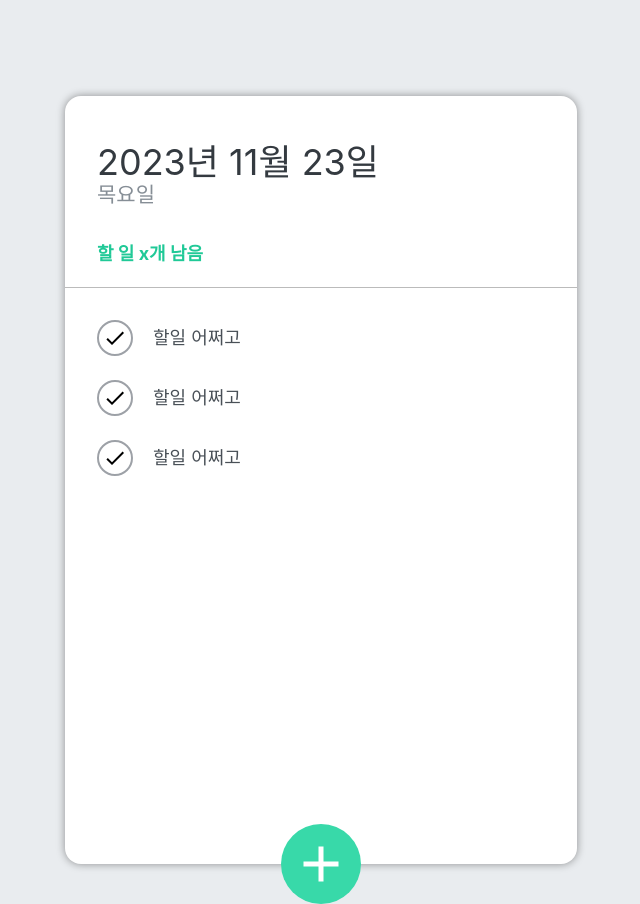
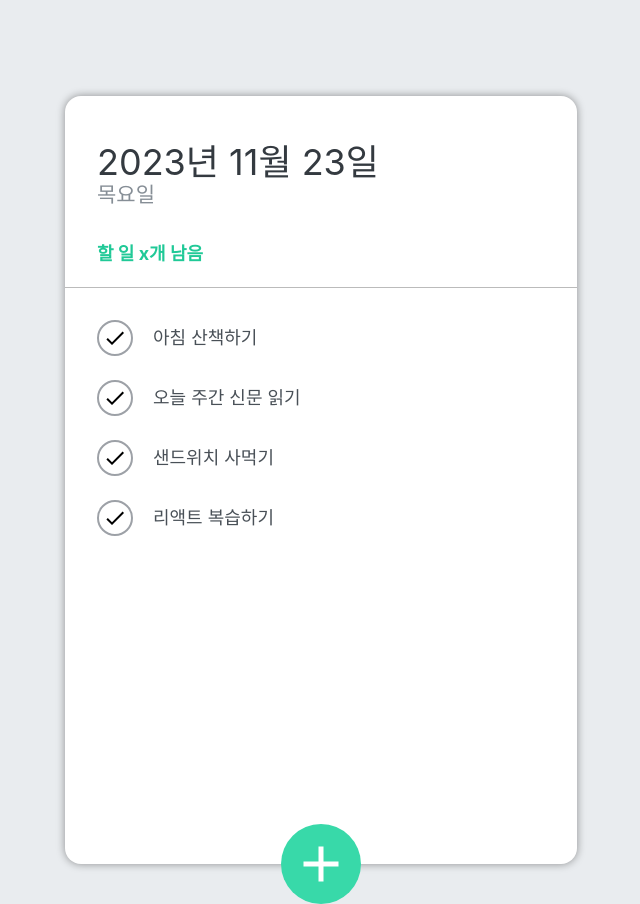
Before and after one commit to ilsy23/react-todo-app, a React (Create React App) app: page / in a window 1280 px wide. Shown: the whole page, without its empty margins (319-959 px from the left). Built offline with nearby package versions, Linux system fonts and the light colour scheme.

Commit message:
#4. 할 일 등록 / 삭제

```diff
--- a/src/components/TodoInput.js
+++ b/src/components/TodoInput.js
@@ -3,23 +3,47 @@
 import './scss/TodoInput.scss';
 import cn from 'classnames';
 
-const TodoInput = () => {
+const TodoInput = ({ addTodo }) => {
   // 입력창 오픈 여부를 표현하는 상태값
   const [open, setOpen] = useState(false);
+
+  // 할 일 입력창에 입력한 내용을 표현하는 상태값
+  const [todoText, setTodoText] = useState('');
 
   // +버튼 클릭 시 이벤트
   const onToggle = () => {
     setOpen(!open);
   };
 
+  // input change 이벤트 핸들러
+  const todoChangeHandler = (e) => {
+    setTodoText(e.target.value);
+  };
+
+  // submit 이벤트 핸들러
+  const submitHandler = (e) => {
+    e.preventDefault(); // 태그의 기본 기능 제한 (submit 막기)
+
+    // 부모 컴포넌트가 전달한 함수의 매개값으로 입력값 넘기기.
+    addTodo(todoText);
+
+    // 입력이 끝나면 입력창 비우기
+    setTodoText('');
+  };
+
   return (
     <>
       {open && (
         <div className='form-wrapper'>
-          <form className='insert-form'>
+          <form
+            className='insert-form'
+            onSubmit={submitHandler}
+          >
             <input
               type='text'
               placeholder='할 일 입력 후, 엔터를 누르세요.'
+              onChange={todoChangeHandler}
+              value={todoText}
             />
           </form>
         </div>
--- a/src/components/TodoItem.js
+++ b/src/components/TodoItem.js
@@ -2,14 +2,18 @@
 import { MdDelete, MdDone } from 'react-icons/md';
 import './scss/TodoItem.scss';
 
-const TodoItem = () => {
+const TodoItem = ({ item, remove }) => {
+  const { id, title, done } = item;
   return (
     <li className='todo-list-item'>
       <div className='check-circle'>
         <MdDone />
       </div>
-      <span className='text'>할일 어쩌고</span>
-      <div className='remove'>
+      <span className='text'>{title}</span>
+      <div
+        className='remove'
+        onClick={() => remove(id)}
+      >
         <MdDelete />
       </div>
     </li>
--- a/src/components/TodoMain.js
+++ b/src/components/TodoMain.js
@@ -2,12 +2,16 @@
 import TodoItem from './TodoItem';
 import './scss/TodoMain.scss';
 
-const TodoMain = () => {
+const TodoMain = ({ todoList, remove }) => {
   return (
     <ul className='todo-list'>
-      <TodoItem />
-      <TodoItem />
-      <TodoItem />
+      {todoList.map((todo) => (
+        <TodoItem
+          key={todo.id}
+          item={todo}
+          remove={remove}
+        />
+      ))}
     </ul>
   );
 };
--- a/src/components/TodoTemplate.js
+++ b/src/components/TodoTemplate.js
@@ -1,15 +1,77 @@
-import React from 'react';
+import React, { useState } from 'react';
 import TodoHeader from './TodoHeader';
 import TodoMain from './TodoMain';
 import TodoInput from './TodoInput';
 import './scss/TodoTemplate.scss';
 
 const TodoTemplates = () => {
+  // 서버에 할 일 목록(json)을 요청(fetch)해서 받아와야 함.
+
+  // todos 배열을 상태 관리
+  const [todos, setTodos] = useState([
+    {
+      id: 1,
+      title: '아침 산책하기',
+      done: true,
+    },
+    {
+      id: 2,
+      title: '오늘 주간 신문 읽기',
+      done: true,
+    },
+    {
+      id: 3,
+      title: '샌드위치 사먹기',
+      done: false,
+    },
+    {
+      id: 4,
+      title: '리액트 복습하기',
+      done: false,
+    },
+  ]);
+
+  // id값 시퀀스 함수 (DB 연동하면 필요 없음.)
+  const makeNewId = () => {
+    if (todos.length === 0) return 1;
+    return todos[todos.length - 1].id + 1; // 맨 마지막 할일 객체의 id보다 하나 크게
+  };
+
+  /*
+  todoInput에게 todoText를 받아오는 함수
+  자식 컴포넌트가 부모컴포넌트에게 데이터를 전달할 때는
+  일반적인 props 사용이 불가능.
+  부모 컴포넌트에서 함수를 선언(매개변수 꼭 선언) -> props로 함수를 전달
+  자식 컴포넌트에서 전달받은 함수를 호출하면서 매개값으로 데이터를 전달.
+  */
+  const addTodo = (todoText) => {
+    const newTodo = {
+      id: makeNewId(),
+      title: todoText,
+      done: false,
+    }; // 나중에 fetch를 이용해서 백엔드에 insert 요청 보내야 함.
+
+    // todos.push(newTodo); (x) -> useState 변수는 setter로 변경
+    // setTodos(todos.push(newTodo)) (x)
+    // react의 상태변수는 불변성(immutable)을 가지기 때문에
+    // 기존 상태에서 변경은 불가능 -> 새로운 상태로 만들어 변경해야 한다.
+    setTodos((oldTodos) => [...oldTodos, newTodo]);
+  };
+
+  // 할 일 삭제 처리 함수
+  const removeTodo = (id) => {
+    // 주어진 배열의 값을 순회하여 조건에 맞는 요소만 모아 새로운 배열로 리턴.
+    setTodos(todos.filter((todo) => todo.id !== id));
+  };
+
   return (
     <div className='TodoTemplate'>
       <TodoHeader />
-      <TodoMain />
-      <TodoInput />
+      <TodoMain
+        todoList={todos}
+        remove={removeTodo}
+      />
+      <TodoInput addTodo={addTodo} />
     </div>
   );
 };
```
